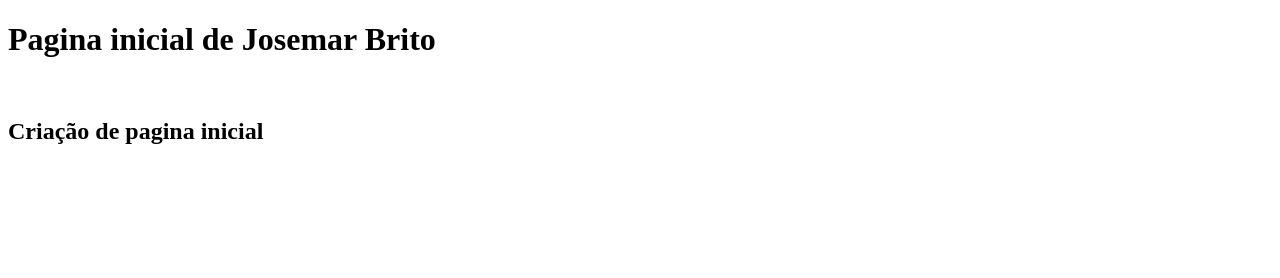
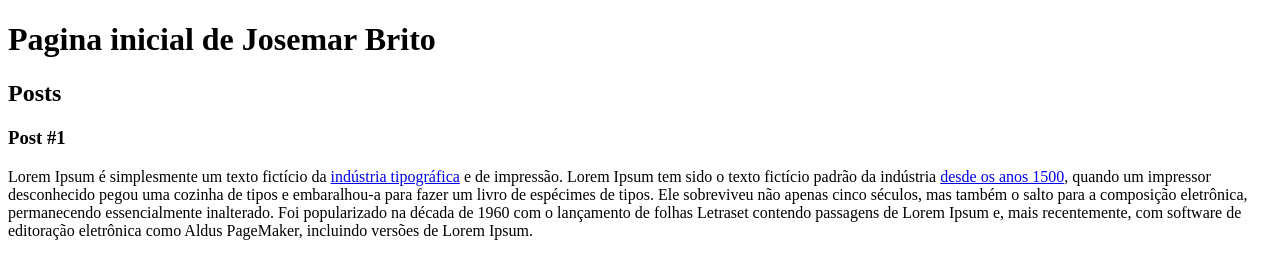
Before and after one commit to JosemarBrito/Banco_Santander, a plain HTML site: page index.html in a window 1280 px wide. Drawn offline with Linux system fonts and the light colour scheme.

Commit message:
COnfigurações de tags

```diff
--- a/index.html
+++ b/index.html
@@ -7,9 +7,21 @@
     <title>Josemar Brito</title>
 </head>
 <body>
-    <h1>Pagina inicial de Josemar Brito</h1>
-    <br>
-    <h2>Criação de pagina inicial</h2>
+    <header>
+      <h1>Pagina inicial de Josemar Brito</h1>
+        </header>
+        <section>
+            <header>
+                <h2>Posts</h2>
+             </header>
+             <article>
+                <header>
+                    <h3>Post #1</h3>
+                </header>
+                <p>Lorem Ipsum é simplesmente um texto fictício da <a href="https://britoscode.com" target="_blank">indústria tipográfica</a> e de impressão. Lorem Ipsum tem sido o texto fictício padrão da indústria <a href="mailto:estudos.josemarbrito@gmail.com">desde os anos 1500</a>, quando um impressor desconhecido pegou uma cozinha de tipos e embaralhou-a para fazer um livro de espécimes de tipos. Ele sobreviveu não apenas cinco séculos, mas também o salto para a composição eletrônica, permanecendo essencialmente inalterado. Foi popularizado na década de 1960 com o lançamento de folhas Letraset contendo passagens de Lorem Ipsum e, mais recentemente, com software de editoração eletrônica como Aldus PageMaker, incluindo versões de Lorem Ipsum.</p>
+             </article>
+        </section>
+   <footer></footer>
 
 </body>
 </html>
```
